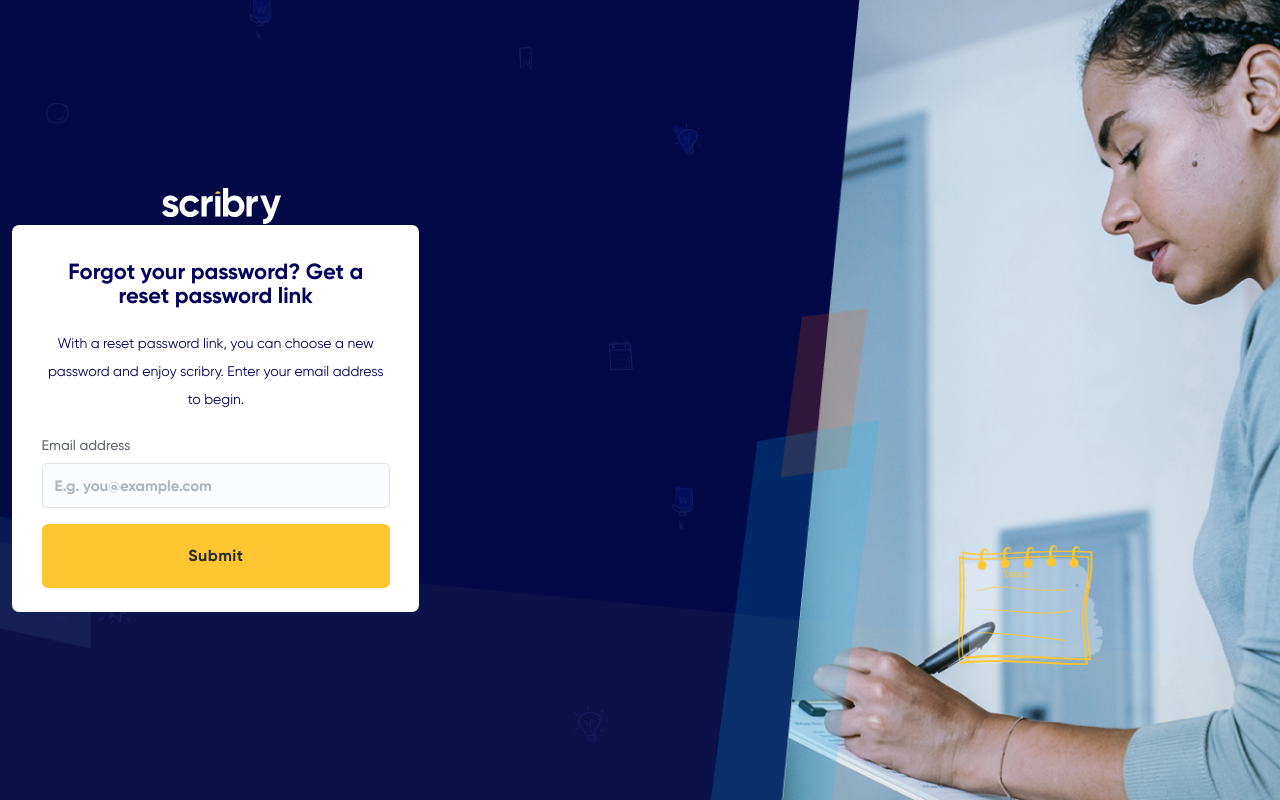
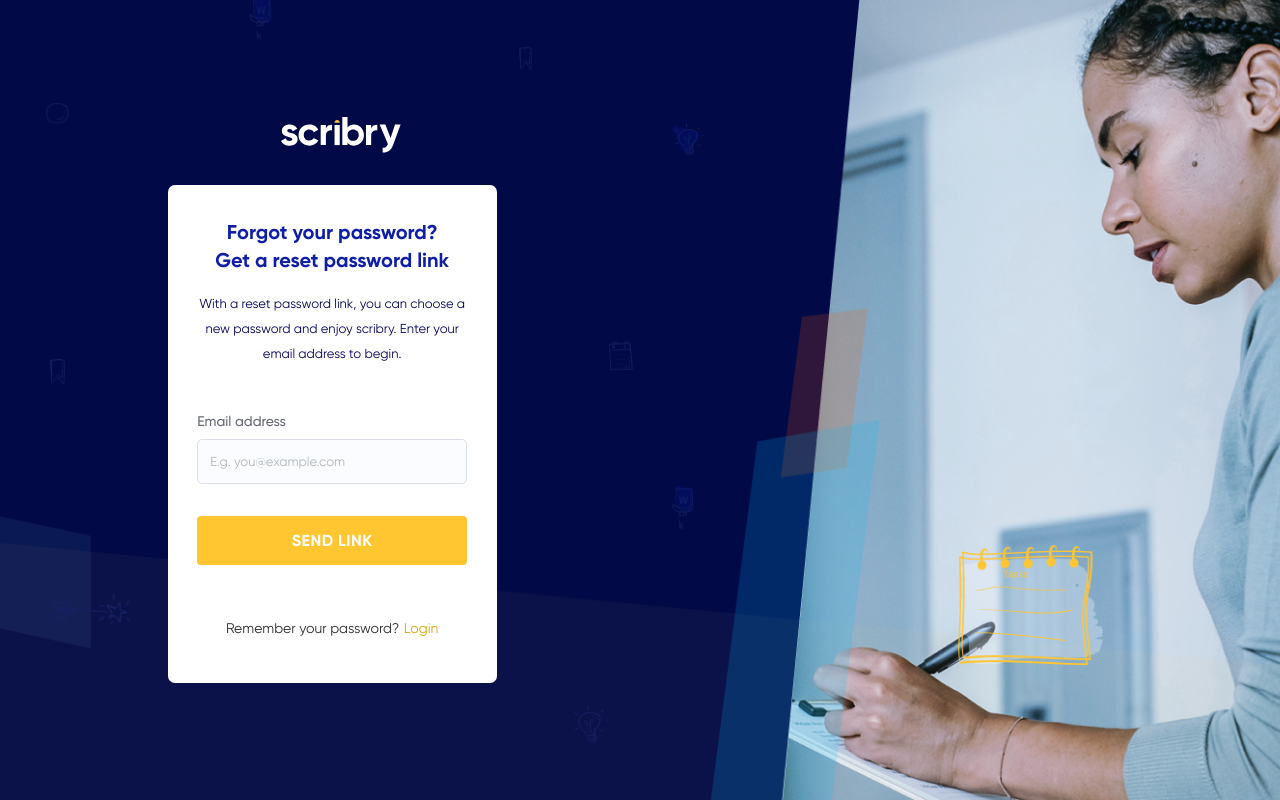
Before and after one commit to OpeyemiAdeniji/scribryapp, a React (Create React App) app: page /forgotpassword in a window 1280 px wide. Built offline with nearby package versions, Linux system fonts and the light colour scheme.

Commit message:
made changes:...fixes

```diff
--- a/public/css/custom.css
+++ b/public/css/custom.css
@@ -155,8 +155,8 @@
 }
 
 .big-btn {
-  padding: 0.65rem 2rem;
-  border-radius: 6px;
+  padding: 0.55rem 2rem;
+  border-radius: 4px;
   font-size: 16px;
   min-width: 240px;
 }
--- a/src/components/auth/ForgotPassword.jsx
+++ b/src/components/auth/ForgotPassword.jsx
@@ -2,13 +2,12 @@
 import { Link } from "react-router-dom";
 import { Tabs, Tab, TabPanel, TabList } from "react-web-tabs";
 import Axios from "axios";
+
 // components
 import ButtonSpinner from '../layouts/partials/ButtonSpinner';
 import toastBar from '../../helpers/toastBar';
 
 import "react-web-tabs/dist/react-web-tabs.css";
-
-
 
 const ForgotPassword = (props) => {
     const [user, setUser] = useState({
@@ -57,44 +56,40 @@
         }
     }
 
-
-
-
   return (
-    <Fragment>
-    <section className="hero home-hero ui-full-bg-norm" style={{backgroundImage: 'url("../../images/assets/bg@forgotpw.png")'}}>
-                <div className="container">
+    <>
+    <section className="hero home-hero ui-full-bg-norm auth--bx" style={{backgroundImage: 'url("../../images/assets/bg@forgotpw.png")'}}>
+                <div className="container ">
 
                     <div className="ui-wrapper-large">
 
                         <div className="row">
 
-                            <div className="col-md-5">
+                            <div className="col-md-7">
 
                                 <div className="row">
-                            <div className="col-md-10 ">
-                            <div className="logo-auth">
-                           <div className="text-center">
-                                  <img src="../../images/assets/scribry.svg" alt='img'/>
+
+                                    <div className="col-md-7 mx-auto">
+
+
+
+                                            <div className="logo-auth auth--mv text-center mrgb2">
+                                                    <img src="../../images/assets/logo-white.svg" alt='img'/>
                                             </div>
 
-                           </div>
-                            </div>
-
-                          </div>
-                                <div className="c--box ui-box-shadow-dark-fade ">
-
+                                    <div className="c--box ui-box-shadow-dark-fade">
 
                                             <form onSubmit={sendLink} >
 
                                                     <>
                                                         <div className="form-group">
-                                                <h3 className='font-gilroybold brand-purpledark fs-22 mb-1 text-center mrgt mrgb1'>Forgot your password?
-                                                Get a reset password link </h3>
-                                                <p className='font-gilroy brand-purpledark fs-14 mb-1 text-center mrgt mrgb'>With a reset password link,
-                                                 you can choose a
-                                                 new password and enjoy scribry.
-                                                 Enter your email address to begin. </p>
+                                                            <h3 className='brand-purplelight fs-20 mb-1 text-center mrgt mrgb2 '  style={{ lineHeight: '27px'}}>
+                                                                <span className='font-gilroybold fs-20'>Forgot your password?</span><br></br>
+                                                                <span className='font-gilroybold fs-20 mb-1 text-center mrgb2'>Get a reset password link</span>
+                                                            </h3>
+
+                                                            <p className='font-gilroy brand-purpledark fs-13 mb-1 text-center' style={{ lineHeight: '25px', position:'relative', top:'-1.5rem'}}>With a reset password link,
+                                                            you can choose a new password and enjoy scribry. Enter your email address to begin. </p>
 
                                                         </div>
 
@@ -102,35 +97,34 @@
                                                             <label className="font-gilroymedium brandcox-firefly fs-14 mb-1">Email address</label>
                                                             <input type="email"
                                                             onChange={(e) => setUser({...user, email: e.target.value }) }
-                                                    className="font-gilroybold fs-15 form-control" placeholder="E.g. you@example.com" />
+                                                            className="font-gilroy fs-13 form-control" placeholder="E.g. you@example.com" />
                                                         </div>
 
-
-
-
                                                         <div className="mrgt">
-
 
                                                             {
                                                                 loading ?
 
-                                                            (<button className="btn big-btn hero-start btn-block bg-brand-yellow onmineshaft font-gilroybold" disabled><ButtonSpinner /></button>) :
-                                                            (<button className="btn big-btn hero-start btn-block bg-brand-yellow onmineshaft font-gilroybold">Submit</button>)
+                                                                (<button className="btn big-btn  btn-block bg-brand-yellow onwhite font-gilroybold" disabled><ButtonSpinner /></button>) :
+                                                                (<button className="btn big-btn btn-block bg-brand-yellow onwhite font-gilroybold mrgt2">SEND LINK</button>)
                                                             }
 
+                                                        </div>
+
+                                                        <div className="form-group ui-text-center mrgt3">
+                                                            <span className="font-gilroy onmineshaft fs-14">Remember your password?</span>&nbsp;
+                                                            <Link to="/signin"  className="font-gilroy fs-14 brand-yellowdark"><span className="fs-14">Login</span></Link>
                                                         </div>
 
 
                                                     </>
 
-
-
-
                                             </form>
 
+                                        </div>
+                                    </div>
 
                                </div>
-
 
                             </div>
 
@@ -139,7 +133,7 @@
                     </div>
                 </div>
             </section>
-    </Fragment>
+    </>
   );
 };
 
--- a/src/components/auth/SignIn.jsx
+++ b/src/components/auth/SignIn.jsx
@@ -13,7 +13,6 @@
 
 
 const SignIn = (props) => {
-
 
     const [loading, setLoading] = useState(false);
     const [fieldType, setField] = useState('password');
@@ -234,11 +233,10 @@
                                                 </div>
                                             </>
 
-
                                     </form>
 
 
-                                </div>
+                                       </div>
 
 
                                     </div>
```
Also changed, not shown: 1 other file (tests, documents, lock files or other folders). Lines whose indentation alone changed are shown as unchanged.
